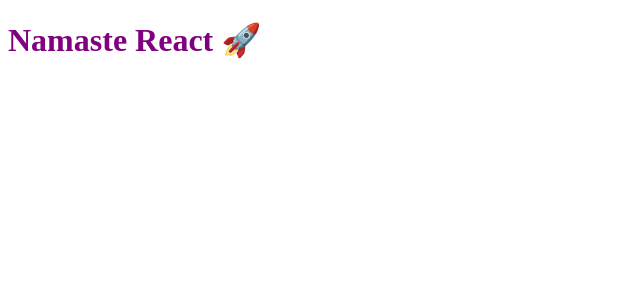
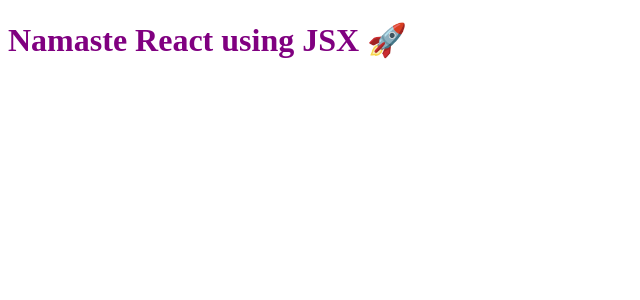
Before and after one commit to kibacodes/namaste-react, a React (Vite) app: page / in a window 1280 px wide. Shown: the top 300 px of the page, without its empty margins (0-640 px from the left). Built offline with nearby package versions, Linux system fonts and the light colour scheme.

Commit message:
Namaste React episode 3 part 3

```diff
--- a/App.js
+++ b/App.js
@@ -5,8 +5,14 @@
 
 // React.createElement => Object => HTMLElement(render)
 
-const heading = React.createElement('h1', {id: 'heading'}, "Namaste React 🚀" )
+// const heading = React.createElement('h1', {id: heading}, 'Namaste React 🚀');
+// using React
+// console.log(heading);
+
+// JSX - HTML-like or XML-like syntax
+const jsxHeading = <h1 id="heading"> Namaste React using JSX 🚀</h1>; // using JSX
+console.log(jsxHeading);
 
 const root = ReactDOM.createRoot(document.getElementById('root'));
 
-root.render(heading);
+root.render(jsxHeading);
--- a/index.html
+++ b/index.html
@@ -11,7 +11,7 @@
 
 <body>
     <div id="root">
-        <h1>Not rendered</h1>
+        <h1>Prashant is here</h1>
     </div>
 
     <script type="module" src="./App.js"></script>
```
